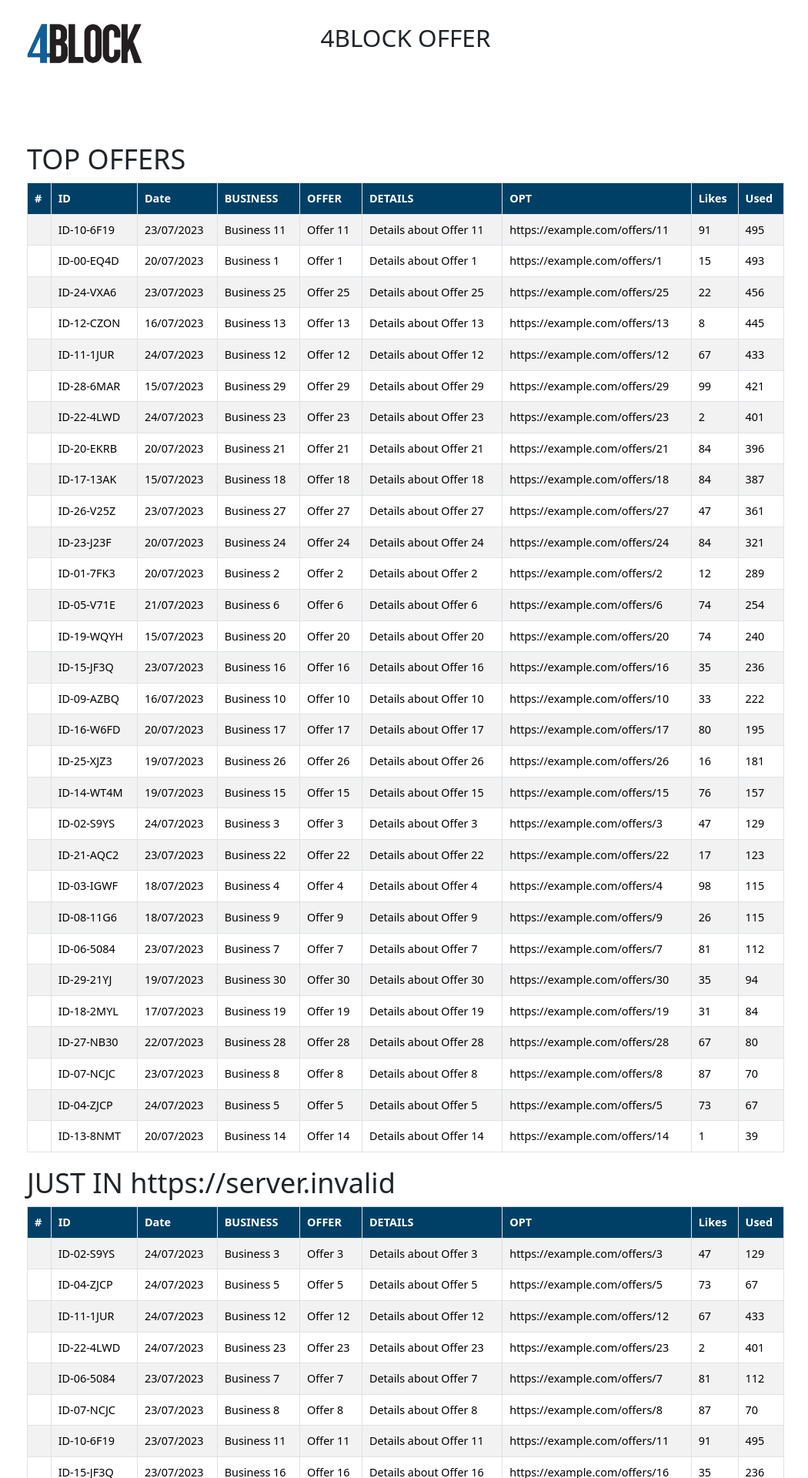
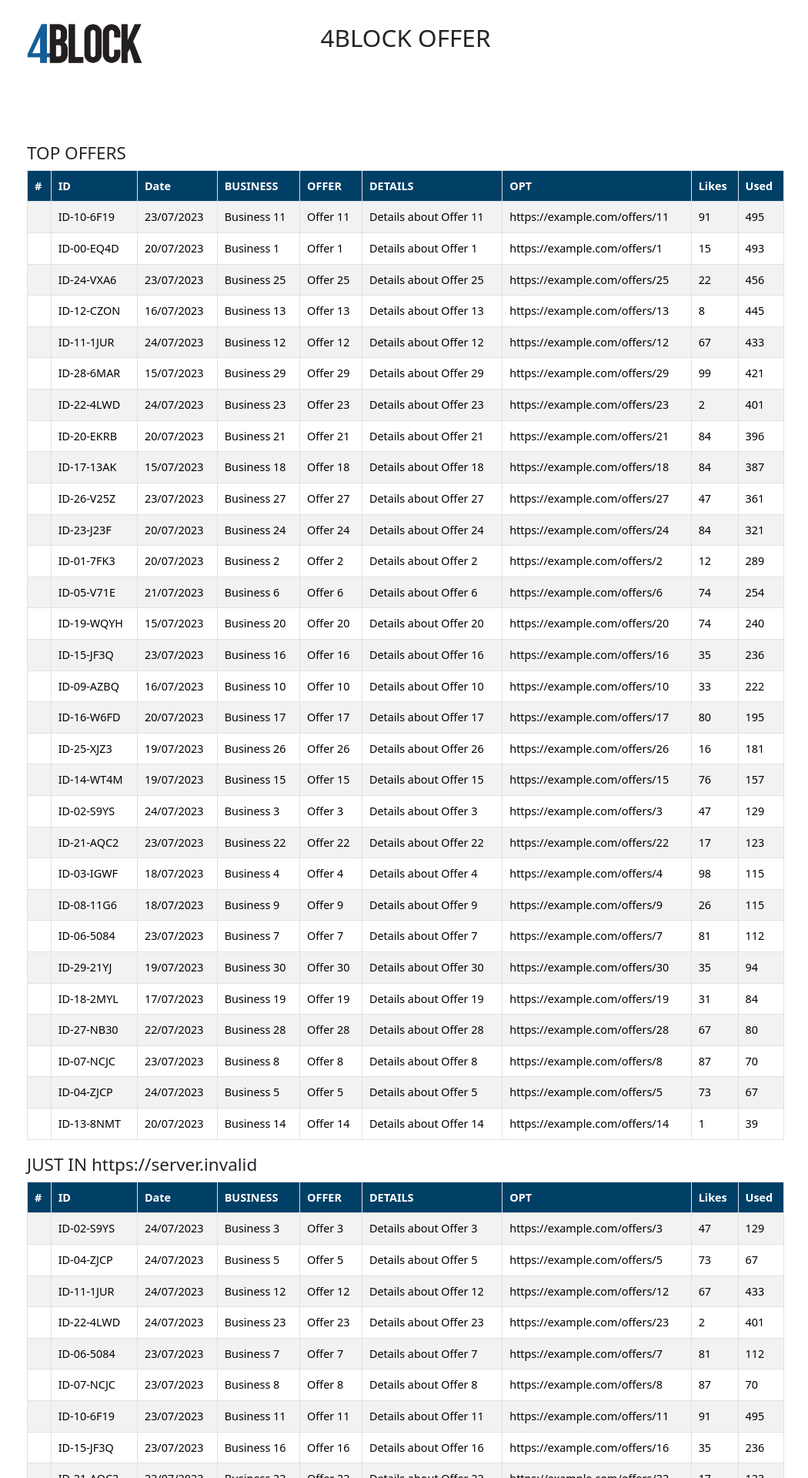
Before and after one commit to yulanh7/farrahsliquorcollective2-frontend, a Next.js app: page /4block-offer in a window 1280 px wide. Shown: the top 1920 px of the page at 77% size, without its empty margins (113-1163 px from the left). Built offline with nearby package versions, Linux system fonts and the light colour scheme; no server answers.

Commit message:
change heading text

```diff
--- a/pages/4block-offer.tsx
+++ b/pages/4block-offer.tsx
@@ -54,20 +54,20 @@ const HomePage: React.FC = () => {
 
   return (
     <Layout title="4BLOCK OFFER" logo="/images/4Block Logo_RGB_Colour.jpg">
-      <h2>TOP OFFERS</h2>
+      <h5>TOP OFFERS</h5>
       {sortedTopOffers.length > 0 ? (
         <TableComponent data={sortedTopOffers} />
       ) : (
         <div>Loading...</div>
       )}
-      <h2>JUST IN {process.env.NEXT_PUBLIC_WEB_URL}</h2>
+      <h5>JUST IN {process.env.NEXT_PUBLIC_WEB_URL}</h5>
 
       {sortedJustInOffers.length > 0 ? (
         <TableComponent data={sortedJustInOffers} />
       ) : (
         <div>Loading...</div>
       )}
-      <h2>FAVORITE</h2>
+      <h5>FAVORITE</h5>
 
       {sortedFavoriteOffers.length > 0 ? (
         <TableComponent data={sortedFavoriteOffers} />
```
